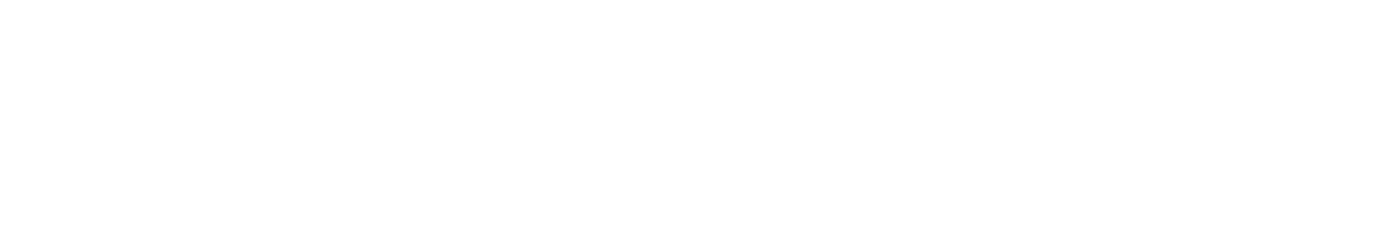
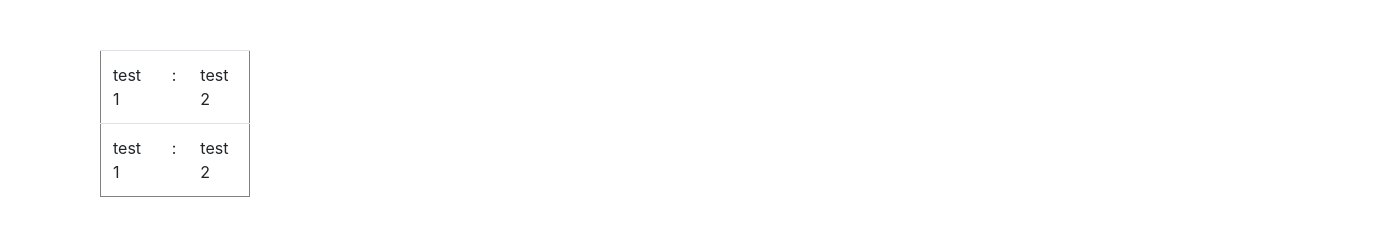
Before and after one commit to yashka713/arrMap, a plain HTML site: page index.html in a window 1280 px wide. Shown: the whole page, 1380 px wide, since content can reach past the window. Drawn offline with nearby package versions, Linux system fonts and the light colour scheme.

Commit message:
create table

```diff
--- a/css/style.css
+++ b/css/style.css
@@ -0,0 +1,8 @@
+.table-responsive{
+    margin: 50px 100px;
+}
+.tbl{
+    width:150px;
+    height: 75px;
+    border: 1px solid grey;
+}
--- a/index.html
+++ b/index.html
@@ -2,11 +2,32 @@
 <html lang="en">
 <head>
     <meta charset="UTF-8">
+    <meta http-equiv="X-UA-Compatible" content="IE=edge">
+    <link rel="stylesheet" href="libs/bootstrap/dist/css/bootstrap.min.css">
+    <link rel="stylesheet" href="libs/bootstrap-editable/css/bootstrap-editable.css">
     <link rel="stylesheet" href="css/style.css">
     <title>arrMap</title>
+    <!--[if lt IE 9]>
+    <script src="https://oss.maxcdn.com/html5shiv/3.7.3/html5shiv.min.js"></script>
+    <script src="https://oss.maxcdn.com/respond/1.4.2/respond.min.js"></script>
+    <![endif]-->
 </head>
 <body>
-
+<div class="table-responsive">
+    <table class="tbl table table-hover">
+        <tr class="tbl-line active">
+            <td class="tbl-field--prop">test 1</td>
+            <td class="tbl-field--separator">:</td>
+            <td class="tbl-field--value">test 2</td>
+        </tr>
+        <tr class="tbl-line active">
+            <td class="tbl-field--prop">test 1</td>
+            <td class="tbl-field--separator">:</td>
+            <td class="tbl-field--value">test 2</td>
+        </tr>
+    </table>
+</div>
+<script src="libs/jquery/jquery-1.8.2.min.js"></script>
 <script src="js/script.js"></script>
 </body>
 </html>
```
